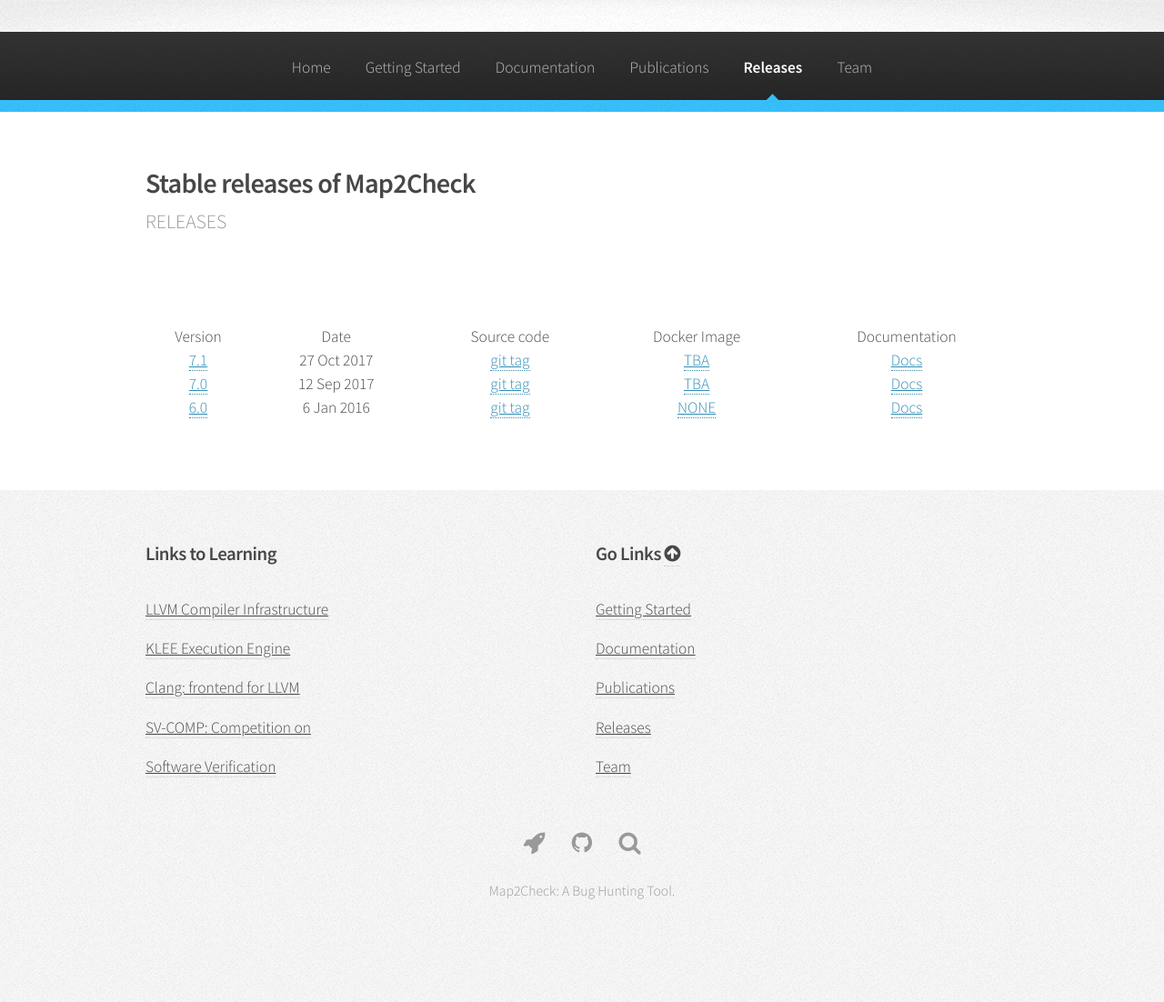
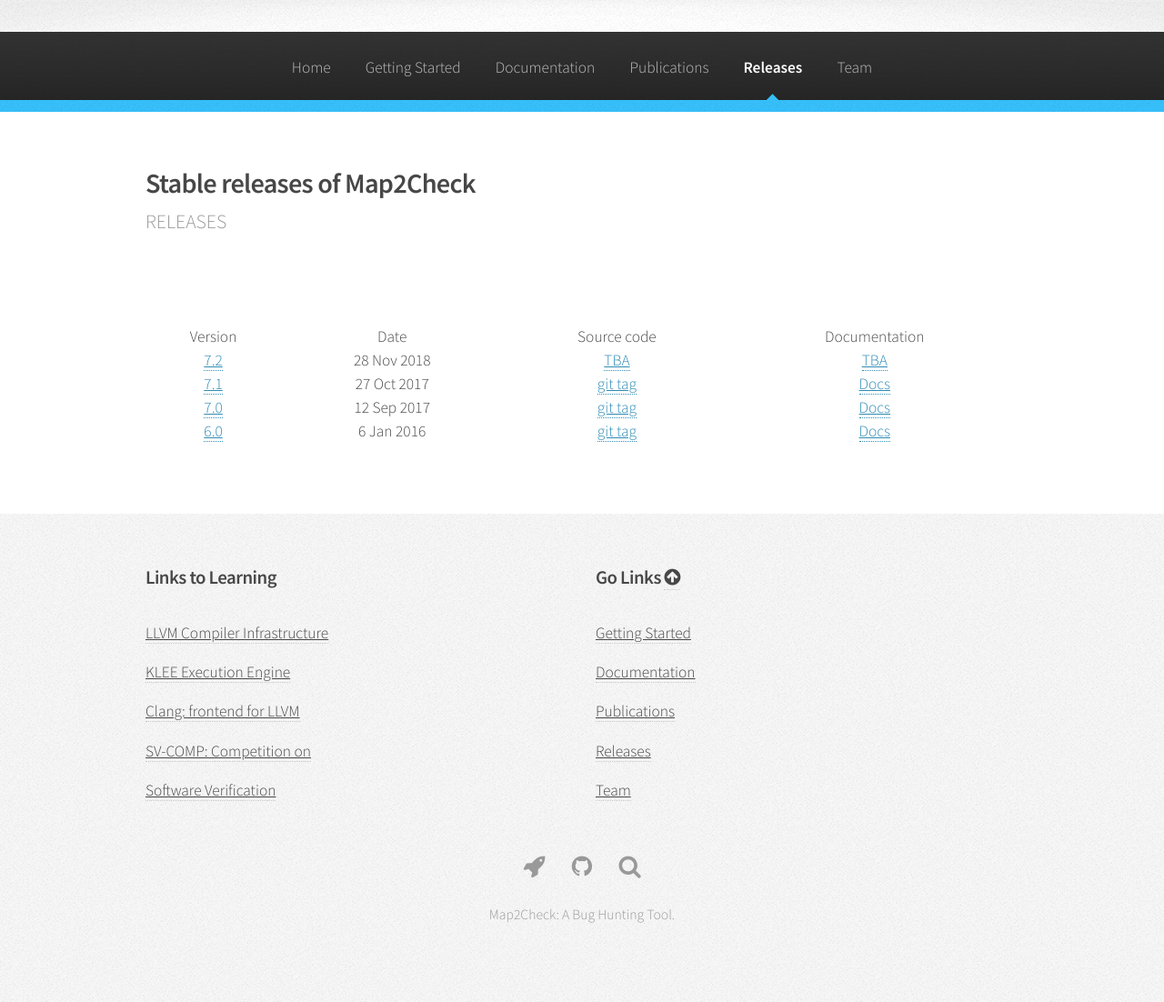
Before and after one commit to map2check/map2check.github.io, a Jekyll site: the page built from releases.html, in a window 1280 px wide. Shown: the whole page at 91% size. Built offline with Jekyll 4.4.1, drawn with Linux system fonts in a browser that asks for light colours; before the commit the page ends 1076 px from its top, so only the background shows below that.

Commit message:
Update release
Signed-off-by: Herbert Rocha <herberthb12@gmail.com>

```diff
--- a/releases.html
+++ b/releases.html
@@ -26,30 +26,37 @@
                                   <th style="text-align: center">Version</th>
                                   <th style="text-align: center">Date</th>
                                   <th style="text-align: center">Source code</th>
-                                  <th style="text-align: center">Docker Image</th>
+                                  <!--<th style="text-align: center">Docker Image</th>-->
                                   <th style="text-align: center">Documentation</th>
                                 </tr>
                               </thead>
                               <tbody>
-				<tr>
+								<tr>
+                                  <td style="text-align: center"><a href="https://gitlab.com/sosy-lab/sv-comp/archives-2019/raw/svcomp19/2019/map2check.zip">7.2</a></td>
+                                  <td style="text-align: center">28 Nov 2018</td>
+                                  <td style="text-align: center"><a href="">TBA</a></td>
+                                  <!-- <td style="text-align: center"><a href="">TBA</a></td> -->
+                                  <td style="text-align: center"><a href="">TBA</a></td>
+                                </tr>
+								<tr>
                                   <td style="text-align: center"><a href="https://github.com/hbgit/Map2Check/archive/map2check_v7.1_svcomp.zip">7.1</a></td>
                                   <td style="text-align: center">27 Oct 2017</td>
                                   <td style="text-align: center"><a href="https://github.com/hbgit/Map2Check/releases/tag/map2check_v7.1_svcomp">git tag</a></td>
-                                  <td style="text-align: center"><a href="">TBA</a></td>
+                                  <!-- <td style="text-align: center"><a href="">TBA</a></td> -->
                                   <td style="text-align: center"><a href="https://github.com/hbgit/Map2Check/releases/tag/map2check_v7.1_svcomp">Docs</a></td>
                                 </tr>
                                 <tr>
                                   <td style="text-align: center"><a href="https://github.com/hbgit/Map2Check/archive/v7.zip">7.0</a></td>
                                   <td style="text-align: center">12 Sep 2017</td>
                                   <td style="text-align: center"><a href="https://github.com/hbgit/Map2Check/releases/tag/v7">git tag</a></td>
-                                  <td style="text-align: center"><a href="">TBA</a></td>
+                                 <!-- <td style="text-align: center"><a href="">TBA</a></td>-->
                                   <td style="text-align: center"><a href="https://github.com/hbgit/Map2Check/releases/tag/v7">Docs</a></td>
                                 </tr>
                                 <tr>
                                   <td style="text-align: center"><a href="https://github.com/hbgit/Map2Check/archive/map2check_v6.tar.gz">6.0</a></td>
                                   <td style="text-align: center">6 Jan 2016</td>
                                   <td style="text-align: center"><a href="https://github.com/hbgit/Map2Check/releases/tag/map2check_v6">git tag</a></td>
-                                  <td style="text-align: center"><a href="">NONE</a></td>
+                                  <!--<td style="text-align: center"><a href="">NONE</a></td>-->
                                   <td style="text-align: center"><a href="https://github.com/hbgit/Map2Check/releases/tag/map2check_v6">Docs</a></td>
                                 </tr>
                                 <!--
```
